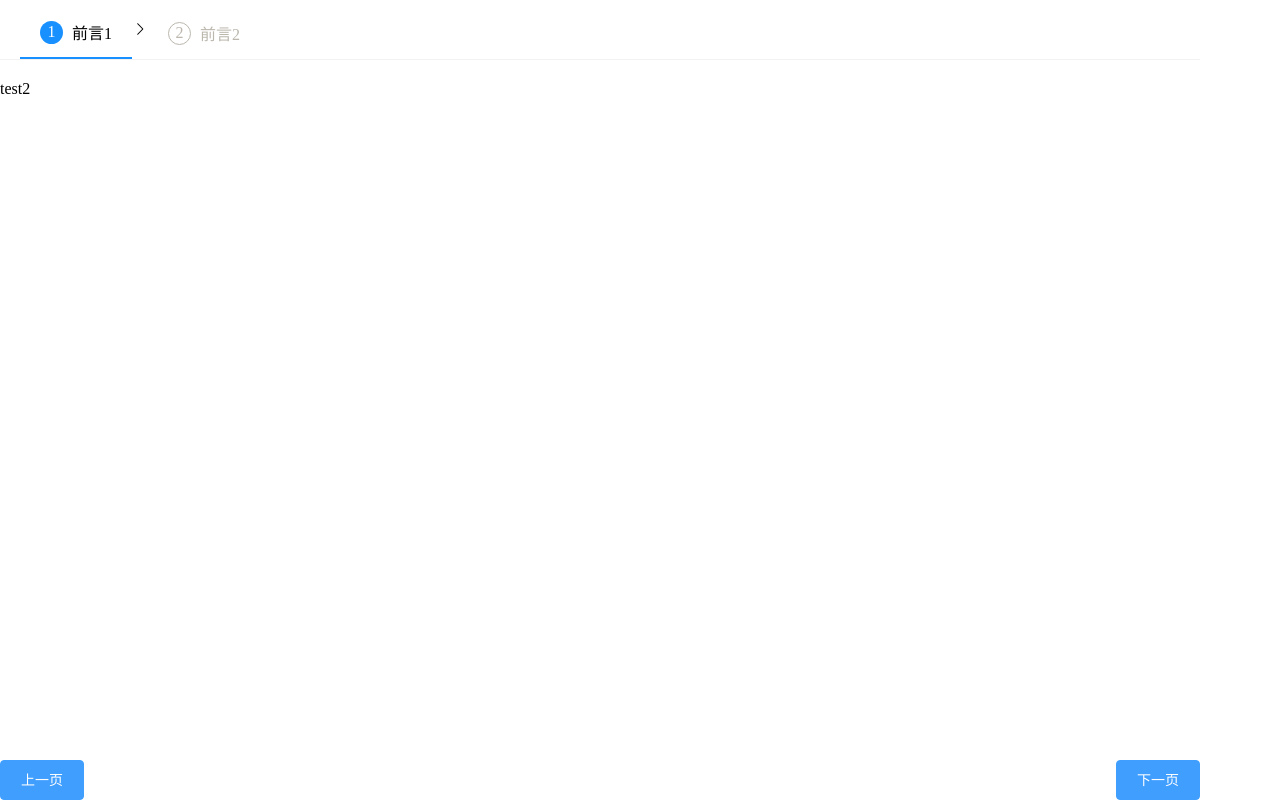
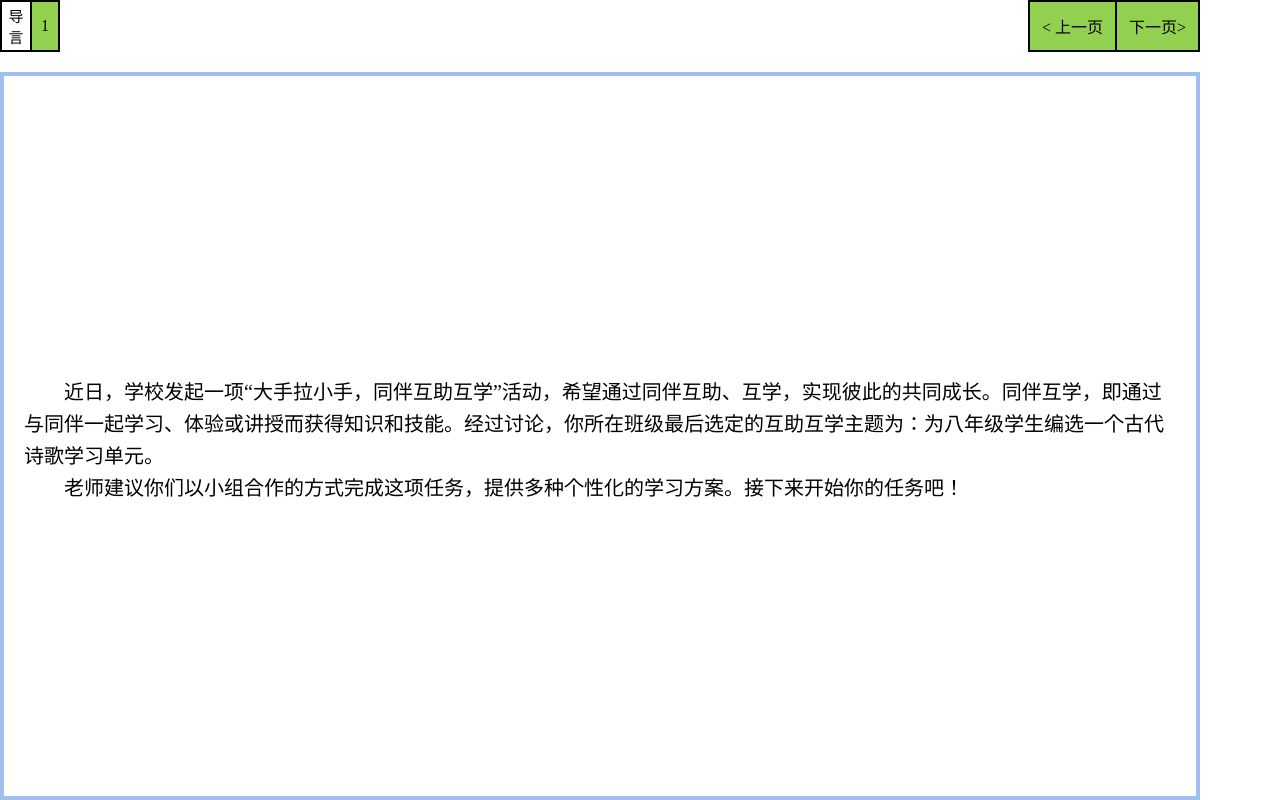
Before and after one commit to For-the-camera/poetry, a Vue app: page / in a window 1280 px wide. Built offline with nearby package versions, Linux system fonts and the light colour scheme.

Commit message:
feat:skeleton

```diff
--- a/src/App.vue
+++ b/src/App.vue
@@ -1,8 +1,13 @@
-<script></script>
+<script>
+import Index from "./views/Index.vue";
+export default {
+  components: { Index },
+};
+</script>
 
 <template>
   <div id="app">
-    <router-view></router-view>
+    <Index></Index>
   </div>
 </template>
 
--- /dev/null
+++ b/src/assets/size.scss
@@ -0,0 +1 @@
+$ppt-border: 4px;
--- /dev/null
+++ b/src/assets/theme.scss
@@ -0,0 +1 @@
+$borderColor:#a0c0f0;
--- a/src/components/NavBar.vue
+++ b/src/components/NavBar.vue
@@ -56,23 +56,26 @@ export default {
 };
 </script>
 <template>
-  <nav class="ppt-step" style="border-bottom: 1px solid #f2f2f2">
+  <div class="navbar_container">
+    <nav class="ppt-step">
       <div
-      class="item"
+        :class="{
+          item: true,
+          active: item.state == 'process',
+          'border-right': index == renderList.length - 1,
+          first: index == 0,
+          other: index != 0,
+        }"
         style="padding-left: 0"
         v-for="(item, index) in renderList"
         :key="item.index"
       >
-      <div :class="{ step: true, is_process: item.state == 'process' }">
-        <div class="step-index" v-if="item.state == 'process'">
-          {{ item.index }}
-        </div>
-        <div class="step-index-wait" v-if="item.state == 'wait'">
-          {{ item.index }}
-        </div>
-        <div class="step-icon-finsih" v-if="item.state == 'finish'">
-          <i class="el-icon-check"></i>
-        </div>
+        <div
+          :class="{
+            step: true,
+            is_process: item.state == 'process',
+          }"
+        >
           <div
             :class="{
               'step-title': true,
@@ -83,75 +86,71 @@ export default {
             {{ item.title }}
           </div>
         </div>
-      <div class="arrow" v-if="renderList.length !== item.index">
-        <i class="el-icon-arrow-right"></i>
+      </div>
+    </nav>
+    <div class="ctrl_button">
+      <div class="button" @click="back()">&lt; 上一页</div>
+      <div class="button border-right" @click="go()">下一页&gt;</div>
     </div>
   </div>
-  </nav>
 </template>
 <style lang="scss" scoped>
-$theme-color: #1890ff;
-$indicator-color: #1890ff;
-$finish-text-color: #8b8a87;
-$wait-color: #bbb7ad;
+$cellSize: 30px;
+$borderSize: 2px;
+$activeColor: white;
+$firstColor: #00b050;
+$otherColor: #92d050;
+
+.navbar_container {
+  display: flex;
+  justify-content: space-between;
   .ppt-step {
-  width: 100%;
+    width: 50%;
     display: flex;
-  align-items: center;
-  padding-left: 20px;
     .item {
-    display: flex;
-    align-items: center;
-    .step {
-      display: flex;
-      align-items: center;
-      padding: 20px 20px 13px 20px;
-      .step-index {
-        width: 23px;
-        height: 23px;
-        background-color: $theme-color;
-        color: white;
-        border-radius: 50%;
-        margin-right: 9px;
+      width: $cellSize;
       display: flex;
       justify-content: center;
       align-items: center;
+      border-top: $borderSize solid black;
+      border-left: $borderSize solid black;
+      border-bottom: $borderSize solid black;
+      .step {
+        text-align: center;
       }
-      .step-icon-finsih {
-        width: 23px;
-        height: 23px;
-        background-color: none;
-        color: $theme-color;
-        border: 1px solid $theme-color;
-        border-color: $theme-color;
-        border-radius: 50%;
-        margin-right: 9px;
+      .is_process {
         display: flex;
-        justify-content: center;
         align-items: center;
-      }
-      .step-index-wait {
-        width: 23px;
-        height: 23px;
-        background-color: none;
-        color: $wait-color;
-        border: 1px solid $wait-color;
-        border-radius: 50%;
-        margin-right: 9px;
-        display: flex;
-        justify-content: center;
-        align-items: center;
+        .step-title {
+          font-size: 15px;
         }
       }
     }
-  .is_process {
-    border-bottom: 2px solid $indicator-color;
   }
-  .is_finish_text {
-    color: $finish-text-color;
-  }
-  .is_wait_text {
-    color: $wait-color;
+  .ctrl_button {
+    display: flex;
+    .button {
+      padding: 12px;
+      background: $otherColor;
+      border-top: $borderSize solid black;
+      border-left: $borderSize solid black;
+      border-bottom: $borderSize solid black;
+      cursor: pointer;
     }
   }
+}
+
+.active {
+  background-color: $activeColor !important;
+  color: black;
+}
+.border-right {
+  border-right: $borderSize solid black;
+}
+.first {
+  background-color: $firstColor;
+}
+.other {
+  background-color: $otherColor;
+}
 </style>
--- a/src/main.js
+++ b/src/main.js
@@ -1,7 +1,7 @@
 import Vue from "vue";
 import { createPinia, PiniaVuePlugin } from "pinia";
 import App from "./App.vue";
-import router from "./router";
+
 import ElementUI from "element-ui";
 import "element-ui/lib/theme-chalk/index.css";
 import "./assets/main.css";
@@ -10,7 +10,6 @@ Vue.use(PiniaVuePlugin);
 Vue.use(ElementUI);
 
 new Vue({
-  router,
   pinia: createPinia(),
   render: (h) => h(App),
 }).$mount("#app");
--- a/src/ppt.config.js
+++ b/src/ppt.config.js
@@ -1,13 +1,13 @@
 export default [
   {
     index: 1,
-    title: "前言1",
+    title: "导言",
     single: true,
-    page: import("../src/ppt/test2.vue"),
+    page: import("../src/ppt/preface.vue"),
   },
   {
     index: 2,
-    title: "前言2",
+    title: "1",
     left: import("../src/ppt/test2.vue"),
     right: import("../src/ppt/test1.vue"),
   },
--- /dev/null
+++ b/src/ppt/preface.vue
@@ -0,0 +1,33 @@
+<script>
+export default {
+  name: "Preface",
+  props: {},
+  data() {
+    return {};
+  },
+  methods: {},
+};
+</script>
+<template>
+  <div class="preface">
+    <p>
+      &emsp;&emsp;近日，学校发起一项“大手拉小手，同伴互助互学”活动，希望通过同伴互助、互学，实现彼此的共同成长。同伴互学，即通过与同伴一起学习、体验或讲授而获得知识和技能。经过讨论，你所在班级最后选定的互助互学主题为：为八年级学生编选一个古代诗歌学习单元。
+    </p>
+    <p>
+      &emsp;&emsp;老师建议你们以小组合作的方式完成这项任务，提供多种个性化的学习方案。接下来开始你的任务吧！
+    </p>
+  </div>
+</template>
+<style lang="scss" scoped>
+@import "../assets/theme";
+.preface {
+  height: 100%;
+  padding-top: 25%;
+  padding-left: 20px;
+  padding-right: 20px;
+  border: 4px solid $borderColor;
+  line-height: 2rem;
+  font-size: 20px;
+  /* align-items: center; */
+}
+</style>
--- a/src/views/Index.vue
+++ b/src/views/Index.vue
@@ -79,31 +79,12 @@ export default {
         <component v-bind:is="pptRender[2]"></component>
       </keep-alive>
     </div>
-    <div class="ctrl">
-      <el-button
-        type="primary"
-        @click="
-          () => {
-            this.$refs.navBarRef.back();
-          }
-        "
-        >上一页</el-button
-      >
-      <el-button
-        type="primary"
-        @click="
-          () => {
-            this.$refs.navBarRef.go();
-          }
-        "
-        >下一页</el-button
-      >
-    </div>
   </div>
 </template>
 <style lang="scss" scoped>
-$ppt-border: 5px;
 $ppt-padding: 5px;
+@import "../assets/theme";
+@import "../assets/size.scss";
 .container {
   height: 100%;
   display: flex;
@@ -116,14 +97,14 @@ $ppt-padding: 5px;
     grid-template-rows: 1fr;
     grid-template-columns: 1fr 1fr;
     .left {
-      border-top: $ppt-border solid black;
-      border-bottom: $ppt-border solid black;
-      border-right: $ppt-border solid black;
+      border: $ppt-border solid $borderColor;
+
       padding: $ppt-padding;
     }
     .right {
-      border-top: $ppt-border solid black;
-      border-bottom: $ppt-border solid black;
+      border-top: $ppt-border solid $borderColor;
+      border-bottom: $ppt-border solid $borderColor;
+      border-right: $ppt-border solid $borderColor;
       padding: $ppt-padding;
     }
   }
```
Also changed, not shown: 1 other file (tests, documents, lock files or other folders). Lines whose indentation alone changed are shown as unchanged.
